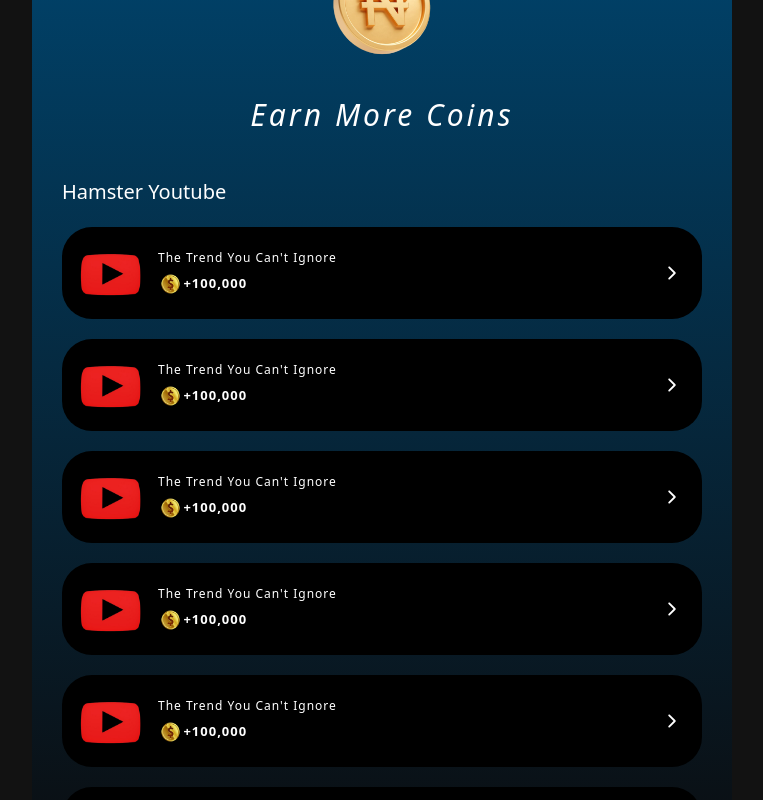
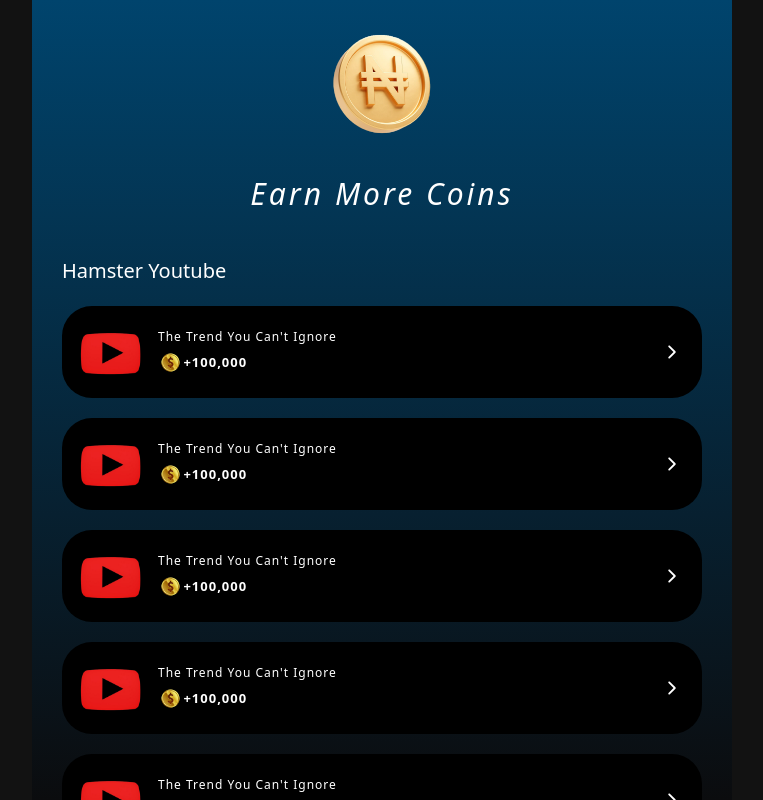
Before and after one commit to Hafiz-Developer/Coin-Project, a React (Vite) app: page / in a window 1280 px wide. Both pictures are taken after a click on the button "Daily Rewards". Shown: the top 800 px of the page, without its empty margins (258-1021 px from the left). Built offline with nearby package versions, Linux system fonts and the light colour scheme.

Commit message:
height adjust

```diff
--- a/src/assets/css/DailyRewards.css
+++ b/src/assets/css/DailyRewards.css
@@ -1,6 +1,6 @@
 .DailyRewards {
 	background: linear-gradient(to top, #0b0c0e, #00446d);
-	height: 100%;
+	height: 100dvh;
 	width: 70rem;
     padding: 0rem 3rem;
 }
```
